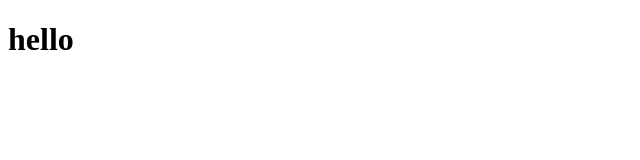
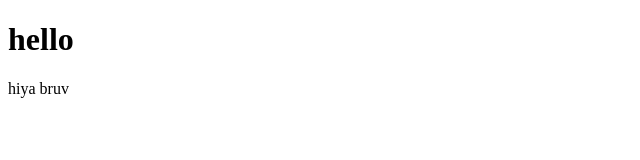
Before and after one commit to Alynch93/git-one, a plain HTML site: page index.html in a window 1280 px wide. Shown: the full height of the page, 0-640 px from the left. Drawn offline with Linux system fonts and the light colour scheme.

Commit message:
added opening line in index file

```diff
--- a/index.html
+++ b/index.html
@@ -6,6 +6,7 @@
   </head>
   <body>
 <h1>hello</h1>
+<p>hiya bruv</p>
 
   </body>
 </html>
```
